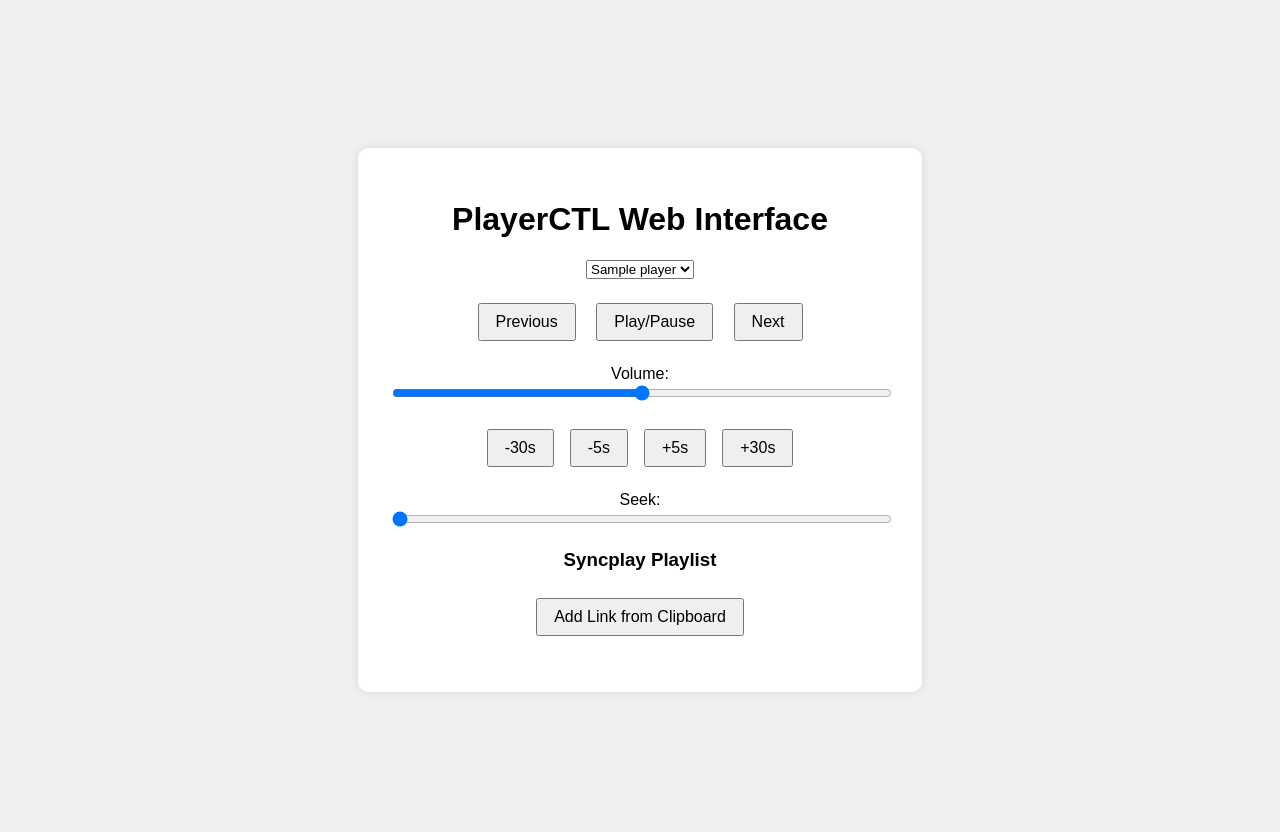
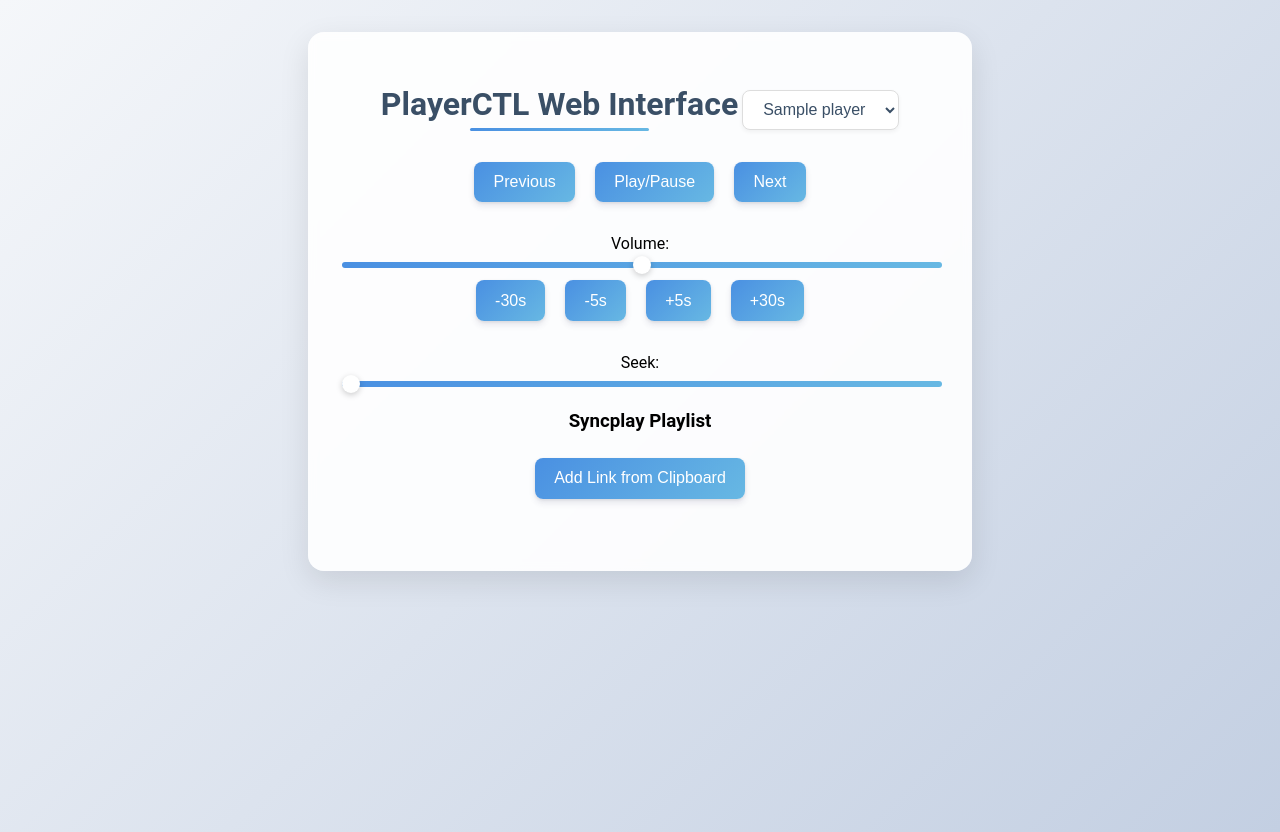
Before and after one commit to Zehkul/PlayerCTL-Web, a Flask app: template playerctl_web/templates/index.html in a window 1280 px wide. Before the commit the page ends 692 px from the top, so only its background shows below. Run offline with Flask 3, Linux system fonts and the light colour scheme; the template is opened without the code that fills it: most values are stand-ins (such as "Sample title", 1, 10 or a date in 2020); data that the repository does not hold is empty; parts of the project's set-up code (start-up, migrations or seed data) failed here and were passed over; some libraries are stand-ins or nearby versions.

Commit message:
css redesign a la Claude

```diff
--- a/playerctl_web/static/css/styles.css
+++ b/playerctl_web/static/css/styles.css
@@ -1,90 +1,187 @@
 body {
-    font-family: Arial, sans-serif;
-    display: flex;
-    justify-content: center;
-    align-items: center;
+    font-family: 'Roboto', sans-serif;
+    background: linear-gradient(135deg, #f5f7fa 0%, #c3cfe2 100%);
     min-height: 100vh;
     margin: 0;
-    background-color: #f0f0f0;
+    padding: 0;
 }
+
 .container {
     text-align: center;
-    background-color: white;
+    background-color: rgba(255, 255, 255, 0.9);
     padding: 2rem;
-    border-radius: 10px;
-    box-shadow: 0 0 10px rgba(0, 0, 0, 0.1);
-    width: 80%;
-    max-width: 500px;
+    border-radius: 16px;
+    box-shadow: 0 10px 30px rgba(0, 0, 0, 0.1);
+    backdrop-filter: blur(5px);
+    width: 90%;
+    max-width: 600px;
+    margin: 2rem auto;
+    transition: all 0.3s ease;
 }
+
+h1 {
+    color: #3a4f66;
+    margin-bottom: 1.5rem;
+    font-weight: 700;
+    position: relative;
+    display: inline-block;
+}
+
+h1::after {
+    content: '';
+    position: absolute;
+    width: 50%;
+    height: 3px;
+    background: linear-gradient(90deg, #4a90e2, #67b8e3);
+    bottom: -8px;
+    left: 25%;
+    border-radius: 2px;
+}
+
 button {
+    background: linear-gradient(135deg, #4a90e2 0%, #67b8e3 100%);
+    color: white;
+    border: none;
+    border-radius: 8px;
+    padding: 0.7rem 1.2rem;
+    font-size: 1rem;
     margin: 0.5rem;
-    padding: 0.5rem 1rem;
-    font-size: 1rem;
+    cursor: pointer;
+    transition: transform 0.2s, box-shadow 0.2s;
+    box-shadow: 0 4px 6px rgba(50, 50, 93, 0.11), 0 1px 3px rgba(0, 0, 0, 0.08);
 }
-#status,
-#metadata {
+
+button:hover {
+    transform: translateY(-2px);
+    box-shadow: 0 7px 14px rgba(50, 50, 93, 0.1), 0 3px 6px rgba(0, 0, 0, 0.08);
+}
+
+button:active {
+    transform: translateY(0);
+}
+
+#status, #metadata {
     margin-top: 1rem;
+    color: #5a6a7e;
+    font-weight: 500;
 }
+
 .slider-container {
-    margin-top: 1rem;
+    margin-top: 1.5rem;
+    position: relative;
 }
+
 input[type="range"] {
     width: 100%;
+    height: 6px;
+    -webkit-appearance: none;
+    background: linear-gradient(90deg, #4a90e2, #67b8e3);
+    border-radius: 3px;
+    outline: none;
 }
-.seek-buttons {
-    display: flex;
-    justify-content: center;
-    margin-top: 1rem;
+
+input[type="range"]::-webkit-slider-thumb {
+    -webkit-appearance: none;
+    width: 18px;
+    height: 18px;
+    background: white;
+    border-radius: 50%;
+    cursor: pointer;
+    box-shadow: 0 2px 6px rgba(0, 0, 0, 0.2);
 }
+
 #playerSelect {
-    margin-bottom: 1rem;
+    margin-bottom: 1.5rem;
+    padding: 0.6rem 1rem;
+    border-radius: 8px;
+    border: 1px solid #ddd;
+    background-color: white;
+    font-size: 1rem;
+    color: #3a4f66;
+    box-shadow: 0 2px 4px rgba(0, 0, 0, 0.05);
+    transition: border-color 0.2s;
 }
+
+#playerSelect:focus {
+    border-color: #4a90e2;
+    outline: none;
+}
+
+#playlistItems {
+    list-style: none;
+    padding: 0;
+    margin-top: 2rem;
+}
+
 #playlistItems li {
-    padding: 10px;
-    margin: 5px 0;
-    background-color: #f0f0f0;
-    border: 1px solid #ddd;
-    border-radius: 5px;
-    touch-action: none; /* Prevents scrolling while dragging on touch devices */
-    text-align: left; /* Align text to the left */
-    word-break: break-all; /* Break words at any point */
-    overflow-wrap: break-word; /* Alternative to word-break for better readability */
-}
-.sortable-ghost {
-    opacity: 0.5;
-}
-#unstaged-changes {
-    color: red;
-    font-weight: bold;
-    display: none;
-}
-.current-item {
-    background-color: lightblue !important;
-}
-#playlistItems li {
+    padding: 12px 15px;
+    margin: 8px 0;
+    background-color: white;
+    border-left: 4px solid #4a90e2;
+    border-radius: 6px;
+    box-shadow: 0 2px 5px rgba(0, 0, 0, 0.05);
+    transition: transform 0.2s, box-shadow 0.2s;
+    touch-action: none;
+    text-align: left;
+    word-break: break-all;
+    overflow-wrap: break-word;
     user-select: none !important;
     -webkit-user-select: none !important;
     -moz-user-select: none !important;
     -ms-user-select: none !important;
 }
+
+#playlistItems li:hover {
+    transform: translateX(5px);
+    box-shadow: 0 4px 8px rgba(0, 0, 0, 0.1);
+}
+
+.sortable-ghost {
+    opacity: 0.3;
+    background-color: #f0f7ff !important;
+}
+
+.current-item {
+    background-color: #e6f2ff !important;
+    border-left: 4px solid #2563eb !important;
+    font-weight: 500;
+}
+
 #thumb {
     max-width: 100%;
     height: auto;
     object-fit: contain;
+    border-radius: 8px;
+    margin: 1rem 0;
+    box-shadow: 0 4px 12px rgba(0, 0, 0, 0.1);
+    transition: transform 0.3s ease;
 }
+
+#thumb:hover {
+    transform: scale(1.02);
+}
+
 #interaction-warning {
-  position: absolute;
+    position: fixed;
     top: 0;
     left: 0;
     width: 100%;
     text-align: center;
     padding: 10px;
-  background-color: #fff3cd;
-  color: #856404;
+    background-color: rgba(255, 193, 7, 0.9);
+    color: #664d03;
+    font-weight: 500;
     z-index: 1000;
+    box-shadow: 0 2px 10px rgba(0, 0, 0, 0.1);
 }
 
-/* Adjust the main container to accommodate the warning */
+@media (max-width: 768px) {
     .container {
-  margin-top: 40px; /* Adjust this value based on the height of your warning */
+        width: 95%;
+        padding: 1.5rem;
     }
+
+    button {
+        padding: 0.6rem 1rem;
+    }
+}
```
Lines whose indentation alone changed are shown as unchanged.
